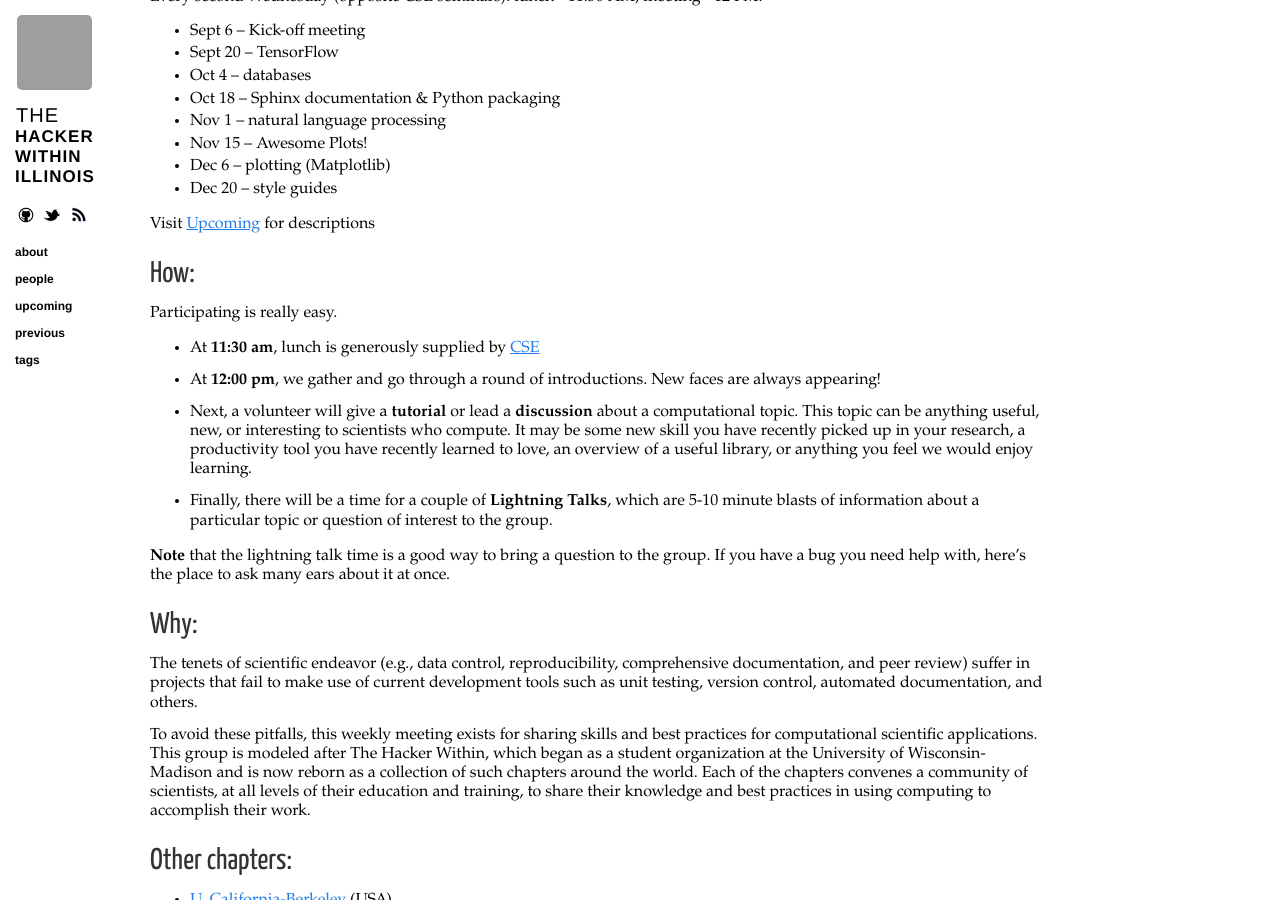
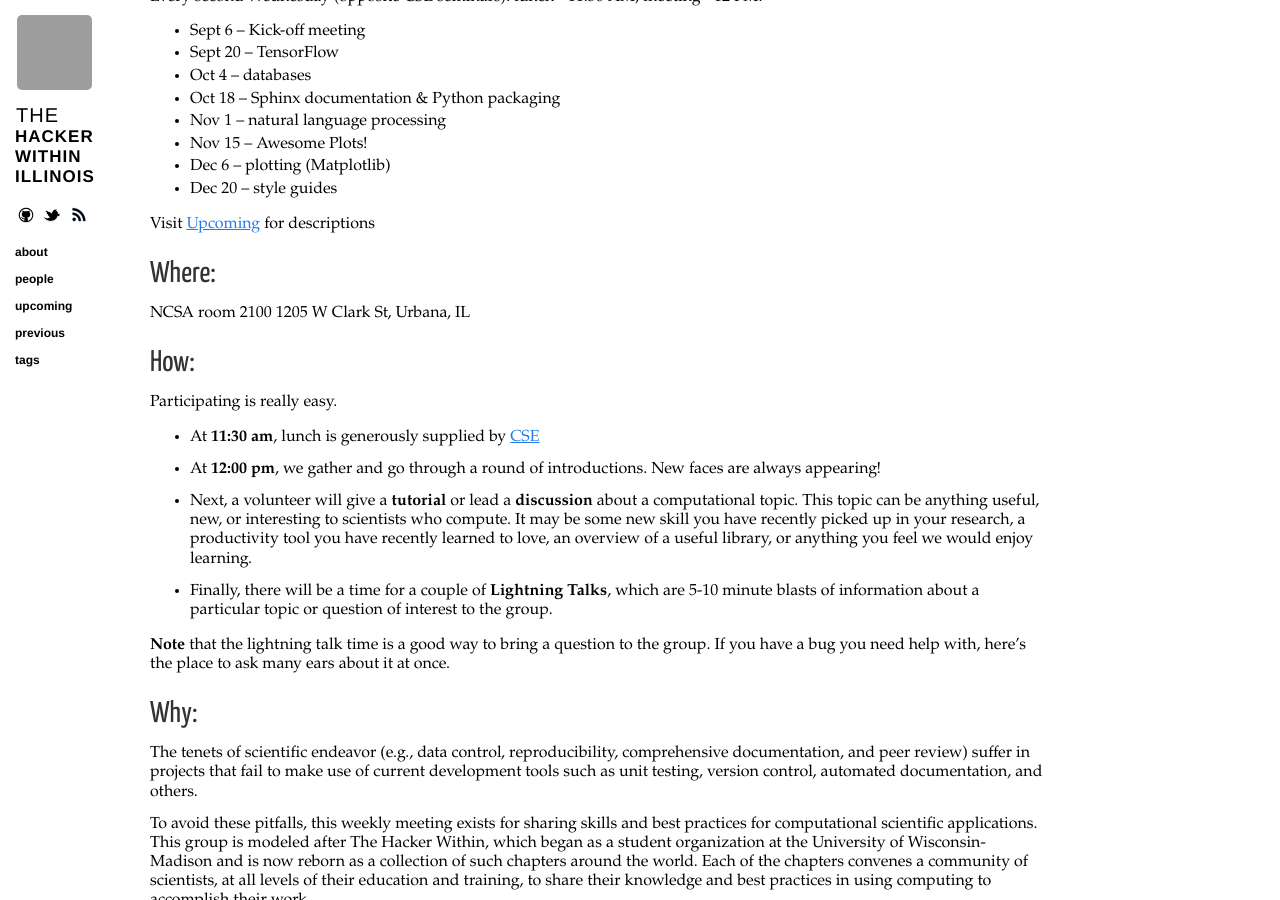
Before and after one commit to thehackerwithin/illinois, a Jekyll site: the page built from index.md, in a window 1280 px wide and 900 px high, scrolled down 598 px. Built offline with Jekyll 4.4.1, drawn with Linux system fonts in a browser that asks for light colours; nearby versions of some CDN libraries; comment, search, counter and statistics services are not loaded; grey boxes are pictures that could not be loaded.

Commit message:
added where the meetings occur to webpage

```diff
--- a/index.md
+++ b/index.md
@@ -51,6 +51,12 @@ Every second Wednesday (opposite CSE seminars): lunch - 11:30 AM, meeting - 12 P
 - Dec 20 -- style guides
 
 Visit [Upcoming][upcoming] for descriptions
+
+Where:
+-------
+
+NCSA room 2100
+1205 W Clark St, Urbana, IL
 
 How:
 -----
```
